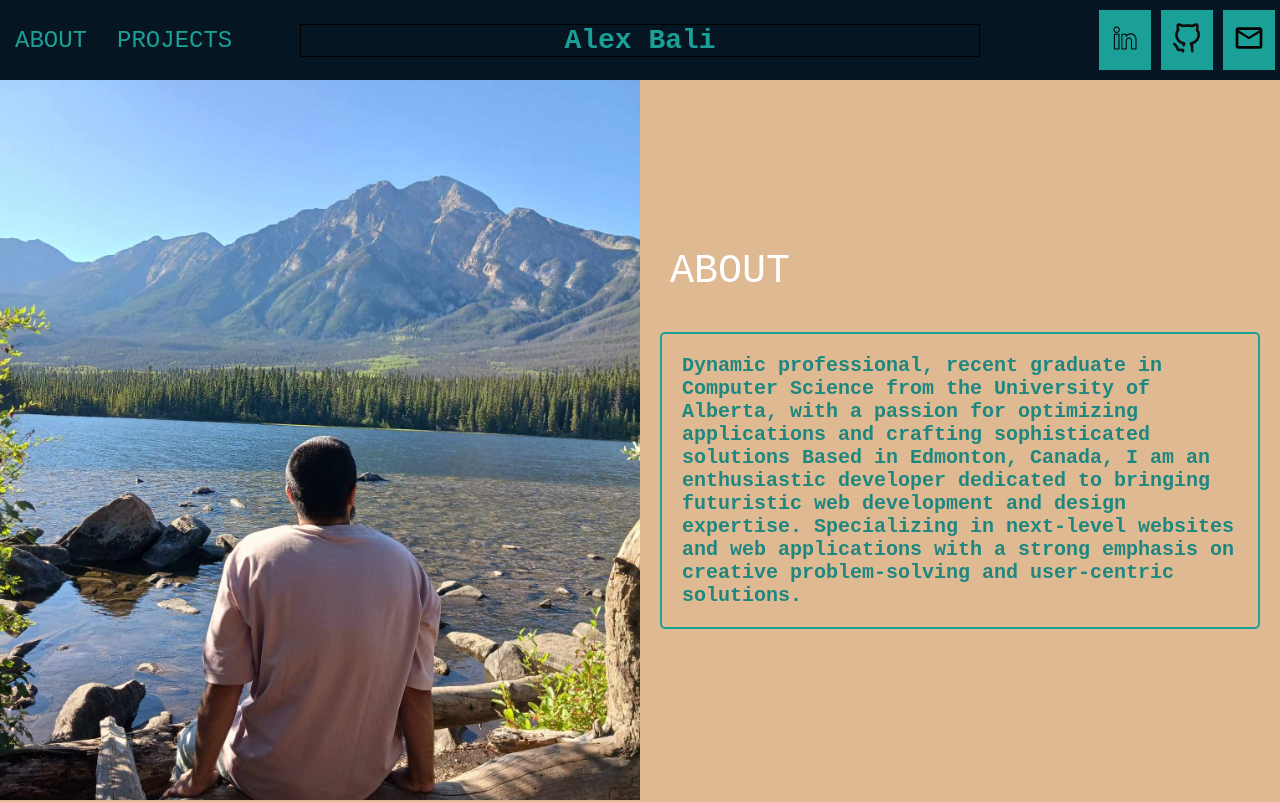
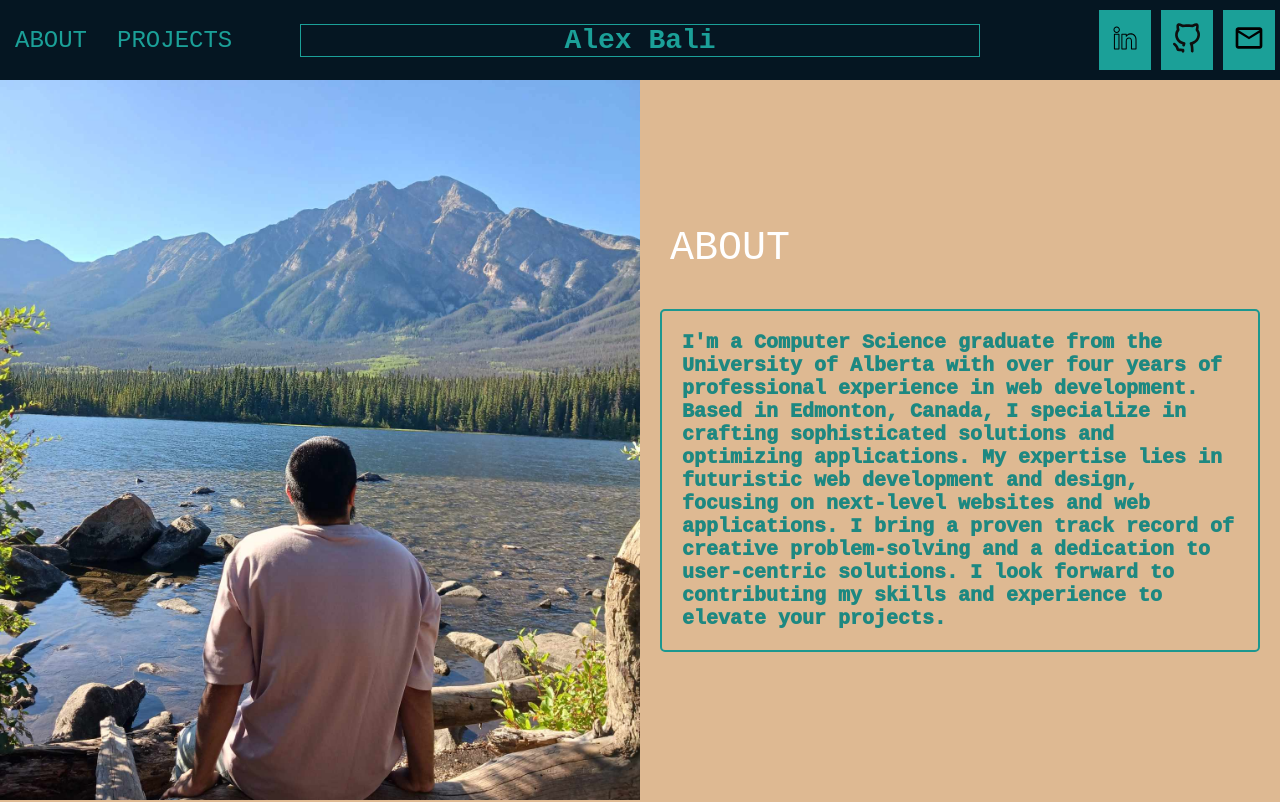
Before and after one commit to ballin-98/portfolio-website, a Vue app in the folder portfolio-application/: page / in a window 1280 px wide. Shown: the top 802 px of the page. Built offline with nearby package versions, Linux system fonts and the light colour scheme.

Commit message:
updated css and about description

```diff
--- a/portfolio-application/src/components/AboutPage.vue
+++ b/portfolio-application/src/components/AboutPage.vue
@@ -11,10 +11,7 @@
 </template>
 
 <script setup lang="ts">
-const description = `Dynamic professional, recent graduate in Computer Science from the University of Alberta,
-  with a passion for optimizing applications and crafting sophisticated solutions Based in Edmonton, Canada,
-  I am an enthusiastic developer dedicated to bringing futuristic web development and design expertise.
-  Specializing in next-level websites and web applications  with a strong emphasis on creative problem-solving and user-centric solutions.`;
+const description = `I'm a Computer Science graduate from the University of Alberta with over four years of professional experience in web development. Based in Edmonton, Canada, I specialize in crafting sophisticated solutions and optimizing applications. My expertise lies in futuristic web development and design, focusing on next-level websites and web applications. I bring a proven track record of creative problem-solving and a dedication to user-centric solutions. I look forward to contributing my skills and experience to elevate your projects.`;
 </script>
 
 <style scoped>
@@ -60,7 +57,7 @@ const description = `Dynamic professional, recent graduate in Computer Science f
   display: flex;
   justify-content: center; /* Center the content horizontally */
   align-items: center; /* Center the content vertically */
-  border: 2px solid #1ba098;
+  border: 2px solid #1c978f;
   border-radius: 5px;
   background-color: #deb992; /* Red background color */
   color: #1d8881; /* White text color */
@@ -68,6 +65,6 @@ const description = `Dynamic professional, recent graduate in Computer Science f
   padding: 20px; /* Add padding for better visual appearance */
   margin: 20px;
   font-size: 20px;
-  font-weight: 800;
+  font-weight: 1000;
 }
 </style>
--- a/portfolio-application/src/components/NavigationBar.vue
+++ b/portfolio-application/src/components/NavigationBar.vue
@@ -75,9 +75,8 @@ const doSomething = () => {
   display: flex;
   flex-direction: row;
   flex: 1;
-  color: rgb(0, 0, 0);
   margin: auto;
-  border: 1px solid rgb(0, 0, 0);
+  border: 1px solid #1ba098;
   color: #1ba098;
 }
 
```
